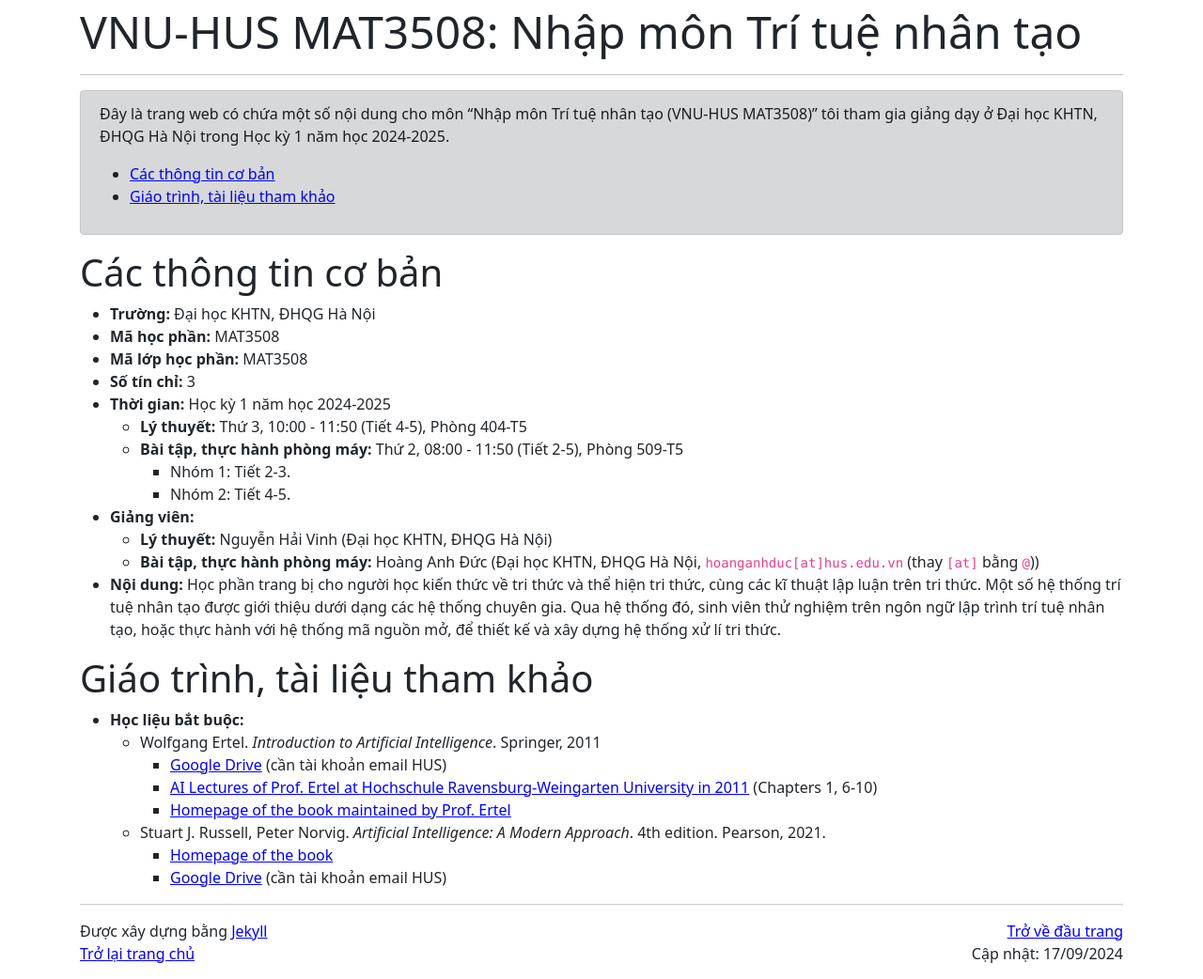
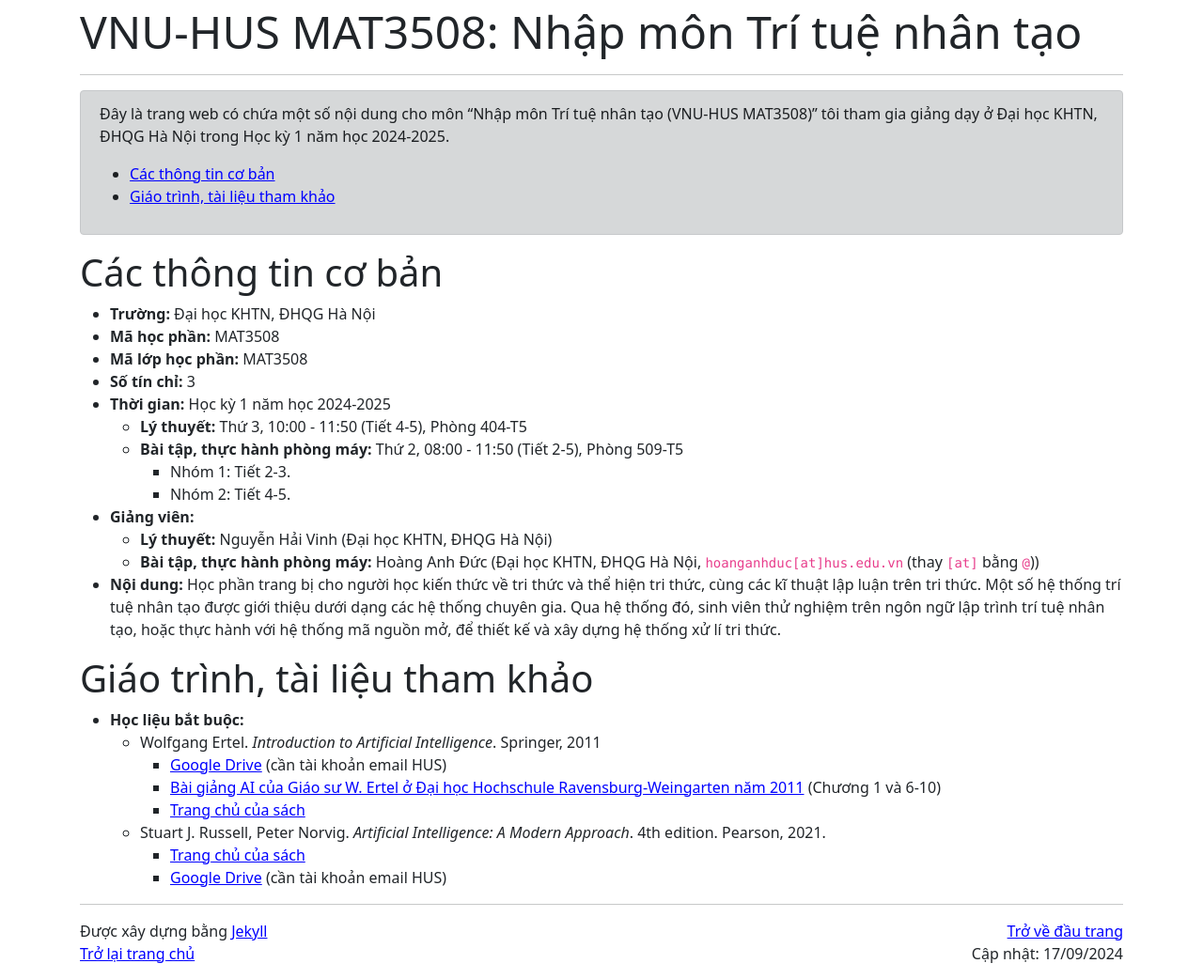
Before and after one commit to hoanganhduc/hoanganhduc.github.io, a Jekyll site: the page built from teaching/VNU-HUS/2024/winter/MAT3508/index.md, in a window 1280 px wide. Shown: the whole page at 94% size. Built offline with Jekyll 4.4.1, drawn with Linux system fonts in a browser that asks for light colours; nearby versions of some CDN libraries; a style sheet for code colours, icons or effects is not loaded.

Commit message:
Updated @ 2024-09-17  12:22:17 ICT

```diff
--- a/teaching/VNU-HUS/2024/winter/MAT3508/index.md
+++ b/teaching/VNU-HUS/2024/winter/MAT3508/index.md
@@ -34,8 +34,8 @@ katex: true
 * **Học liệu bắt buộc:**
   * Wolfgang Ertel. *Introduction to Artificial Intelligence*. Springer, 2011
     * [Google Drive](https://drive.google.com/file/d/125k0TQ63aYAWEoGfITfdnbGiwZA-WQMo/) (cần tài khoản email HUS)
-    * [AI Lectures of Prof. Ertel at Hochschule Ravensburg-Weingarten University in 2011](https://www.youtube.com/playlist?list=PL39B5D3AFC249556A) (Chapters 1, 6-10)
-    * [Homepage of the book maintained by Prof. Ertel](http://www.hs-weingarten.de/~ertel/de/b%C3%BCcher/artificial%20intelligence)
+    * [Bài giảng AI của Giáo sư  W. Ertel ở Đại học Hochschule Ravensburg-Weingarten năm 2011](https://www.youtube.com/playlist?list=PL39B5D3AFC249556A) (Chương 1 và 6-10)
+    * [Trang chủ của sách](http://www.hs-weingarten.de/~ertel/de/b%C3%BCcher/artificial%20intelligence)
   * Stuart J. Russell, Peter Norvig. *Artificial Intelligence: A Modern Approach*. 4th edition. Pearson, 2021.
-    * [Homepage of the book](https://aima.cs.berkeley.edu)
+    * [Trang chủ của sách](https://aima.cs.berkeley.edu)
     * [Google Drive](https://drive.google.com/file/d/1DcyyfFyLyGho4o9V4gZK3gO8Akx_9APi/) (cần tài khoản email HUS)
```
Also changed, not shown: 1 other file.
